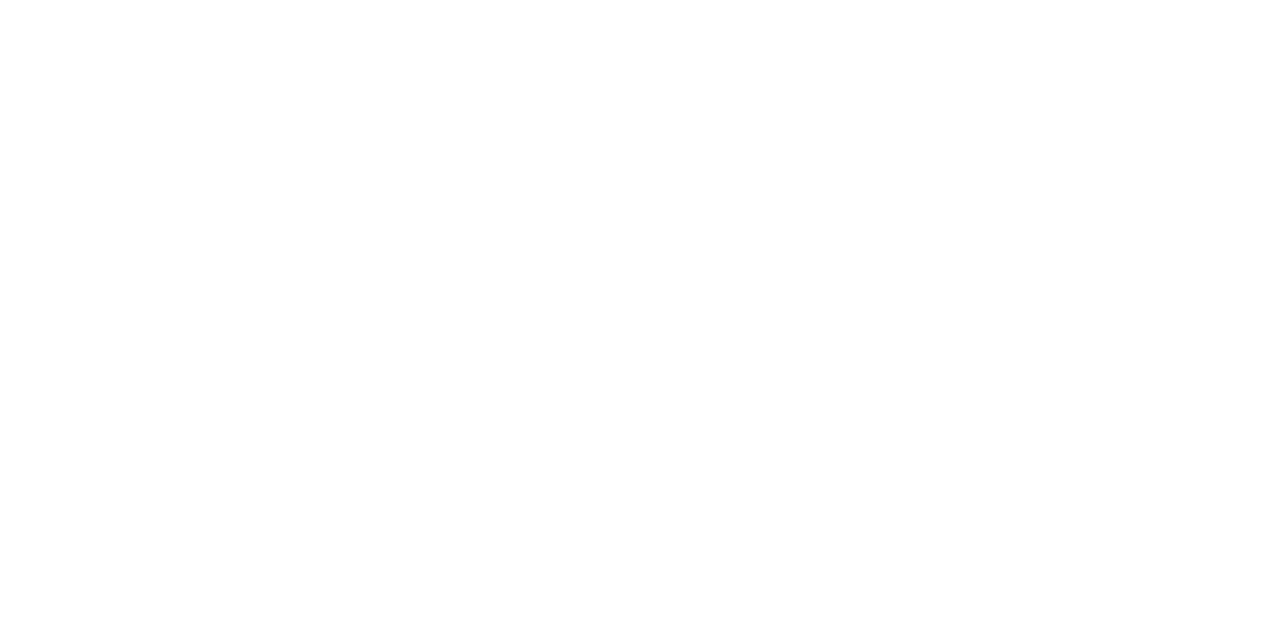
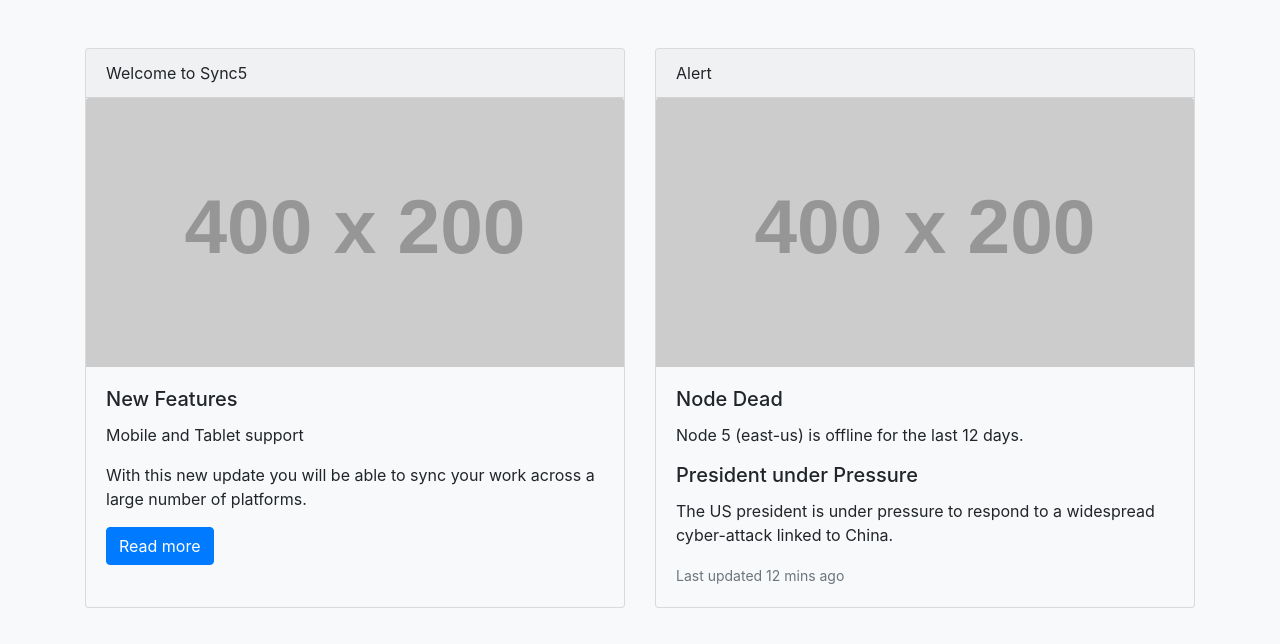
Before and after one commit to acciojob/bootstrap-card-Avantika10589, a website: page main.html in a window 1280 px wide. Drawn offline with nearby package versions, Linux system fonts and the light colour scheme; placeholder pictures from the web are drawn by us.

Commit message:
created a submission

```diff
--- a/main.html
+++ b/main.html
@@ -4,10 +4,62 @@
 
 <head>
 	<link rel="stylesheet" href="styles.css">
+	<link href="https://cdn.jsdelivr.net/npm/bootstrap@4.6.2/dist/css/bootstrap.min.css" rel="stylesheet">
 </head>
 
 <body>
 	<!-- the entire body must be written by student -->
+
+
+
+<body class="bg-light">
+
+<div class="container mt-5">
+  <!-- Card Deck -->
+  <div class="card-deck">
+
+    <!-- First Card -->
+    <div class="card bg-light">
+      <div class="card-header">Welcome to Sync5</div>
+      <img src="https://via.placeholder.com/400x200" class="card-img-top" alt="Sync Image">
+      <div class="card-body">
+        <h5 class="card-title">New Features</h5>
+        <p class="card-text">Mobile and Tablet support</p>
+        <p class="card-text">
+          With this new update you will be able to sync your work across a large number of platforms.
+        </p>
+        <a href="#" class="btn btn-primary">Read more</a>
+      </div>
+    </div>
+
+    <!-- Second Card -->
+    <div class="card bg-light">
+      <div class="card-header">Alert</div>
+      <img src="https://via.placeholder.com/400x200" class="card-img-top" alt="Alert Image">
+      <div class="card-body">
+        <h5 class="card-title">Node Dead</h5>
+        <p class="card-text">Node 5 (east-us) is offline for the last 12 days.</p>
+        <h5 class="card-title">President under Pressure</h5>
+        <p class="card-text">
+          The US president is under pressure to respond to a widespread cyber-attack linked to China.
+        </p>
+        <p class="card-text">
+          <small class="text-muted">Last updated 12 mins ago</small>
+        </p>
+      </div>
+    </div>
+
+  </div>
+</div>
+
+
+
+
+
+
+
+
+
     <script type="text/javascript" src="./script.js">
 </script>
 
```
